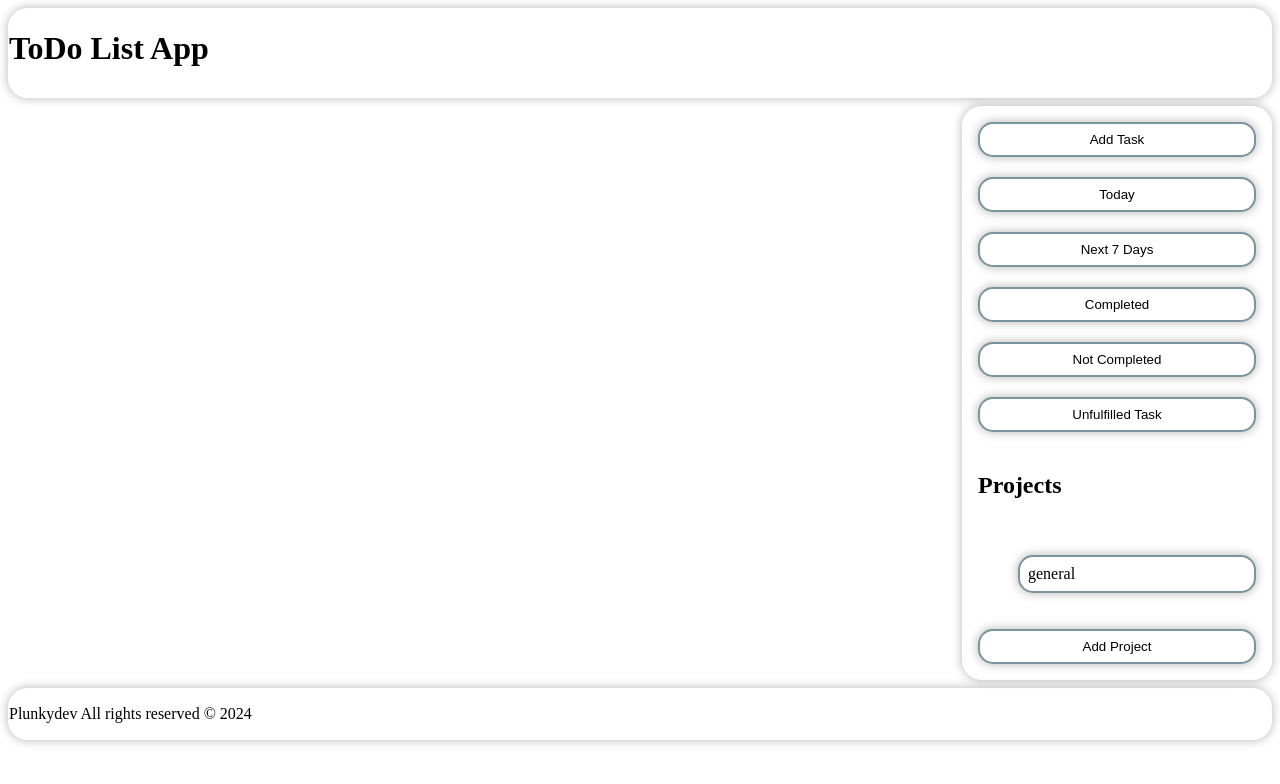
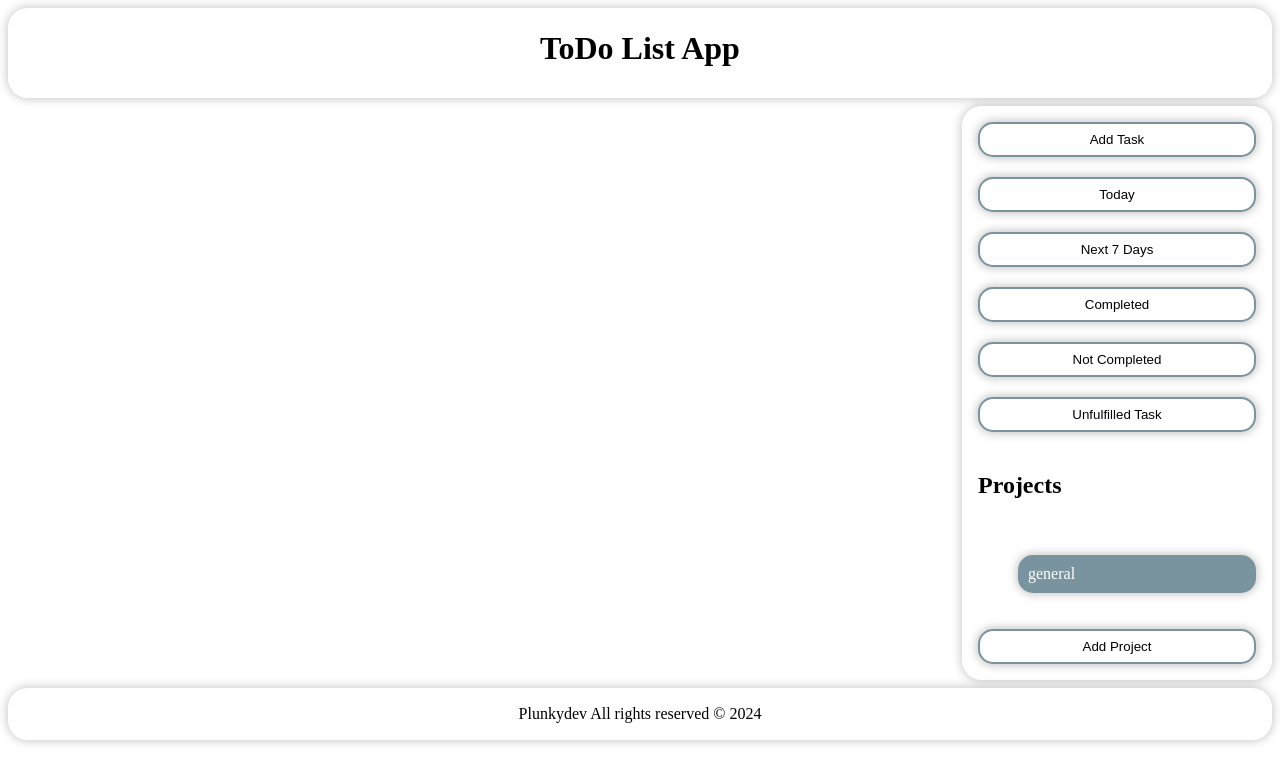
Before and after one commit to plunkydev/todo-list, a website built with webpack: page src/template.html in a window 1280 px wide. Both pictures are taken after a click on the item "general". Built offline with nearby package versions, Linux system fonts and the light colour scheme.

Commit message:
Added central alignment for h1 and footer, enhanced project list spacing, and introduced 'clicked' class for UI feedback on project selection.

```diff
--- a/src/styles.css
+++ b/src/styles.css
@@ -10,6 +10,11 @@
 
 form > * {
     border-radius: 5px;
+}
+
+
+h1, footer {
+    text-align: center;
 }
 
 .appContainer {
@@ -28,7 +33,7 @@ footer,
     border: 1px solid #ffffff40;
     border-radius: 20px;
     background-color: rgba(255, 255, 255, 0.45);
-    box-shadow: 0 0 10px 1px rgba(0, 0, 0, 0.25);
+    box-shadow: 0 0 10px 1px rgba(33, 33, 33, 0.25);
     -webkit-backdrop-filter: blur(15px);
     backdrop-filter: blur(15px);
 }
@@ -132,6 +137,7 @@ nav > button:hover::after, #btnSubmitTask:hover::after, #btnSubmitProject:hover:
 
 #showProjects {
     display: grid;
+    row-gap: 7px;
 }
 
 .projectsList {
@@ -145,3 +151,8 @@ nav > button:hover::after, #btnSubmitTask:hover::after, #btnSubmitProject:hover:
     border-radius: 5px;
     z-index: 1000;
 }
+
+.clicked {
+    background: var(--bgBtnColor);
+    color: #fff;
+}
```
